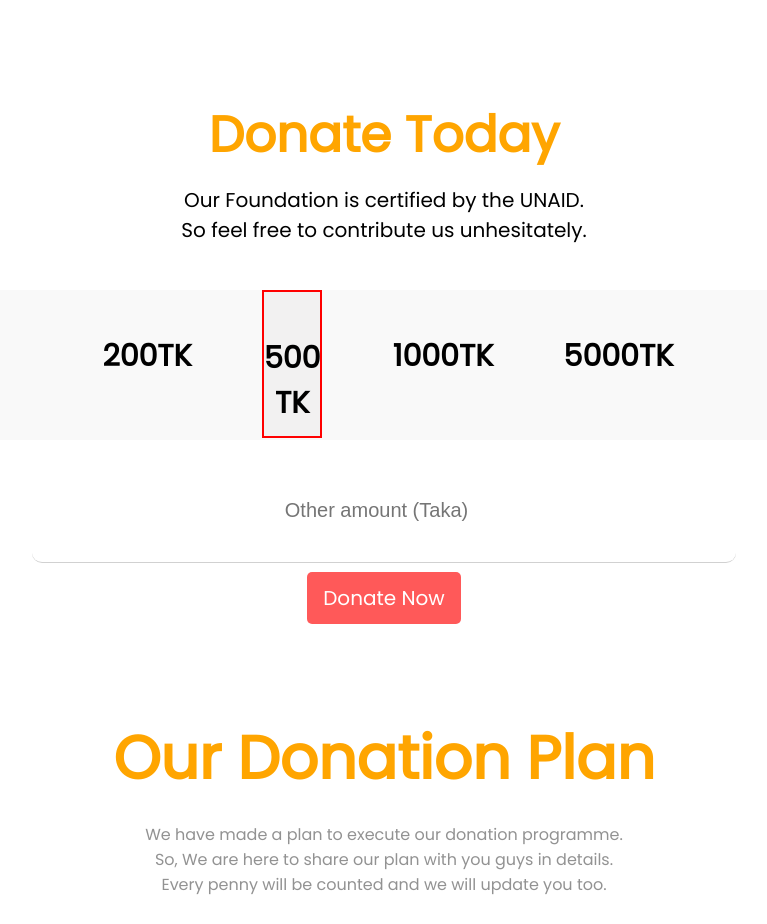
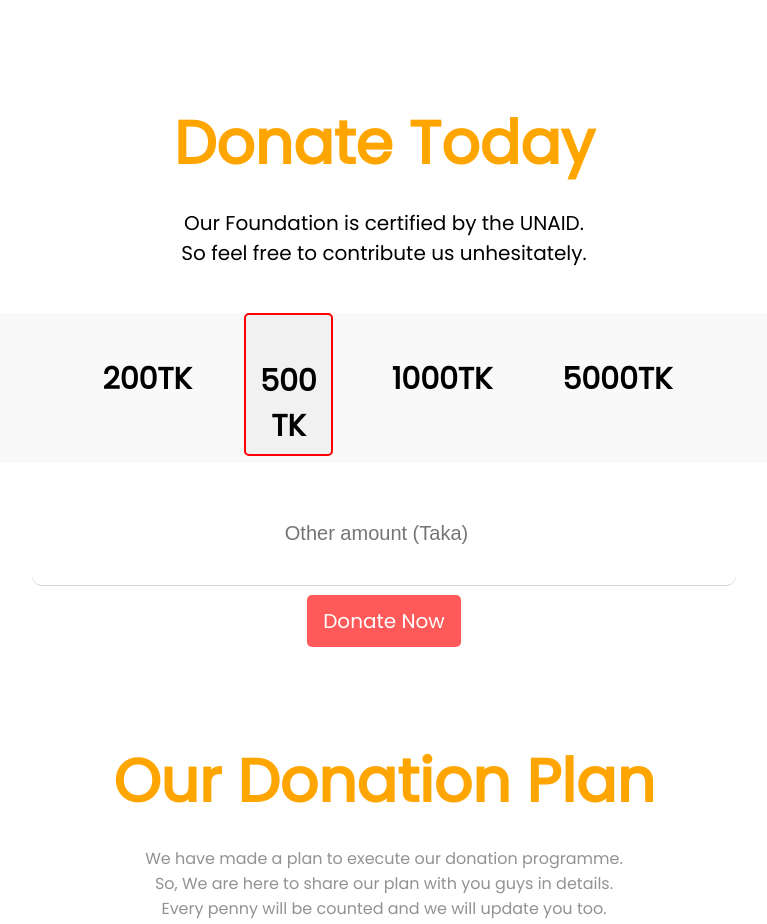
Before and after one commit to Miskatur/human-aid-welfare-foundation, a plain HTML site: page index.html in a window 1280 px wide. Shown: the part 672-1596 px from the top of the page, without its empty margins (256-1023 px from the left). Drawn offline with Linux system fonts and the light colour scheme.

```diff
--- a/style.css
+++ b/style.css
@@ -67,7 +67,8 @@ body {
 
 .donation h1 {
     margin-top: 100px;
-    font-size: 50px;
+    font-size: 60px;
+    font-weight: 600;
     color: orange;
 
 }
@@ -98,8 +99,11 @@ body {
 
 .box {
     border: 2px solid red;
-    width: 130%;
-    height: 125px;
+    margin-left: 20px;
+    margin-right: 20px;
+    width: 200px;
+    height: 120px;
+    border-radius: 5px;
     background-color: rgba(165, 152, 154, 0.092);
 }
 
@@ -132,7 +136,7 @@ body {
 
 .donation-plan-text h1 {
     font-size: 60px;
-    font-weight: 700;
+    font-weight: 600;
     color: orange;
 
 
```
